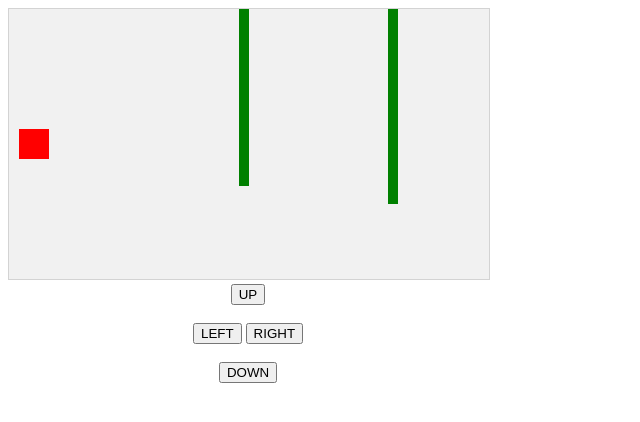
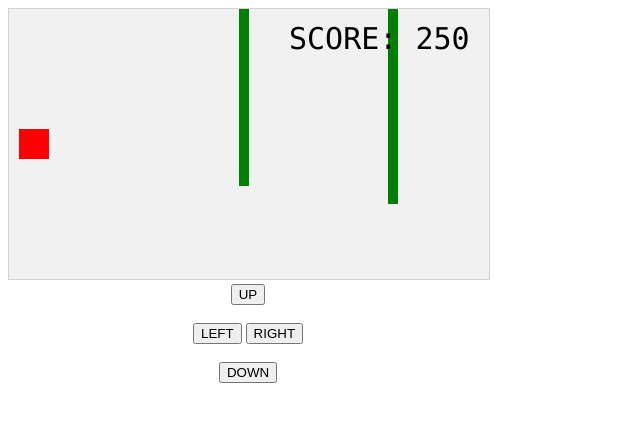
Before and after one commit to kylebeavin/HTMLGraphics, a plain HTML site: page 3.0_CanvasGame/index.html in a window 1280 px wide. Shown: the whole page, without its empty margins (0-640 px from the left). Drawn offline with Linux system fonts and the light colour scheme.

Commit message:
added score

```diff
--- a/3.0_CanvasGame/index.html
+++ b/3.0_CanvasGame/index.html
@@ -14,9 +14,11 @@ canvas {
 
 var myGamePiece;
 var myObstacles = [];
+var myScore;
 
 function startGame() {
     myGamePiece = new component(30, 30, "red", 10, 120);
+    myScore = new component("30px", "Consolas", "black", 280, 40, "text");
     myGameArea.start();
 }
 
@@ -38,7 +40,8 @@ var myGameArea = {
     }
 }
 
-function component(width, height, color, x, y) {
+function component(width, height, color, x, y, type) {
+    this.type = type;
     this.width = width;
     this.height = height;
     this.speedX = 0;
@@ -47,8 +50,14 @@ function component(width, height, color, x, y) {
     this.y = y;
     this.update = function() {
         ctx = myGameArea.context;
+        if (this.type == "text") {
+            ctx.font = this.width + " " + this.height;
+            ctx.fillStyle = color;
+            ctx.fillText(this.text, this.x, this.y);
+        } else {
         ctx.fillStyle = color;
         ctx.fillRect(this.x, this.y, this.width, this.height);
+        }
     }
     this.newPos = function() {
         this.x += this.speedX;
@@ -99,6 +108,8 @@ function updateGameArea() {
             myObstacles[i].x += -1;
             myObstacles[i].update();
         }
+            myScore.text = "SCORE: " + myGameArea.frameNo;
+            myScore.update();
             myGamePiece.newPos();
             myGamePiece.update();
 }
```
